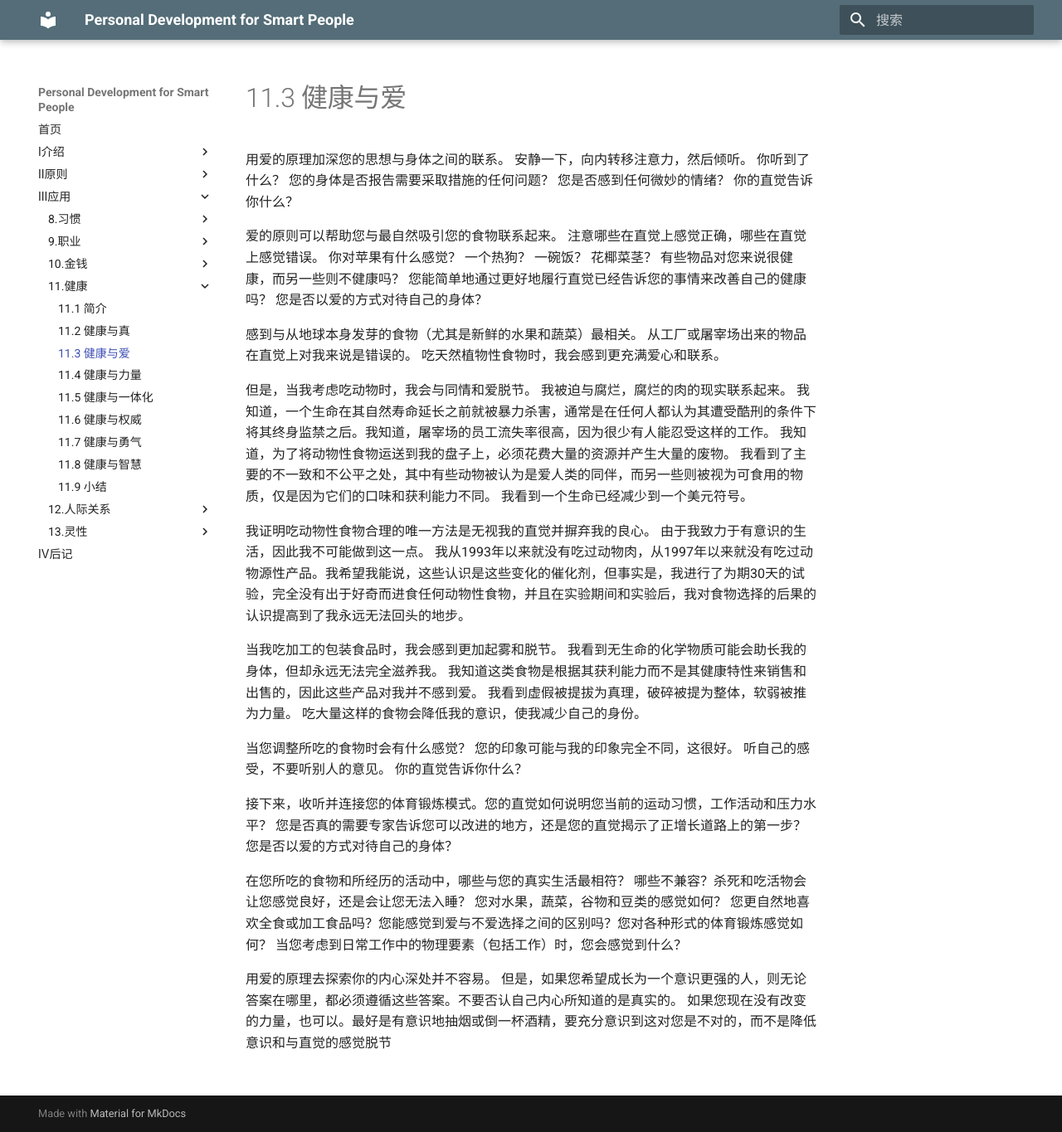
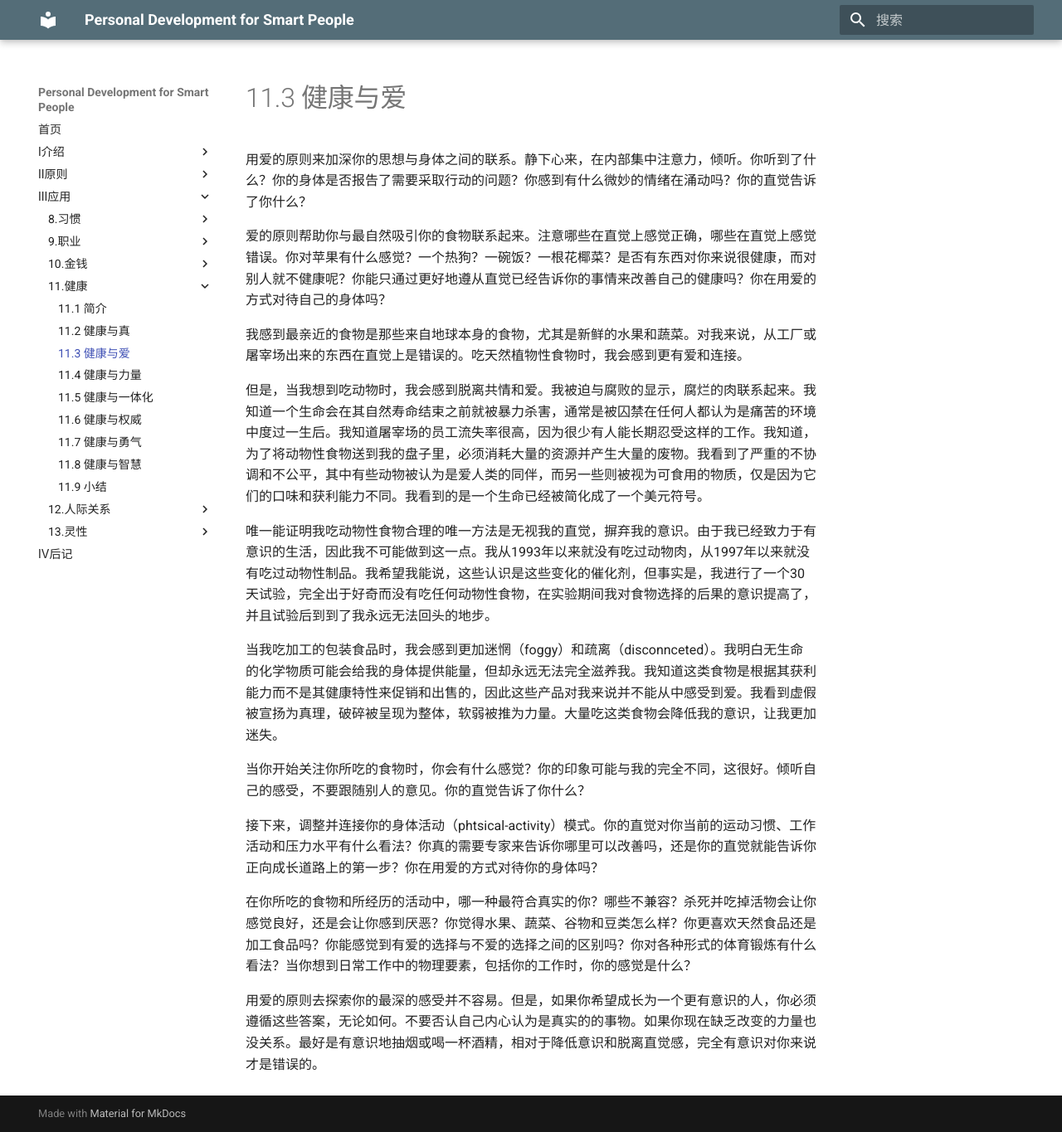
Before and after one commit to wtsnwei/pdsp, an MkDocs documentation site: the page built from docs/3.Application/11.health/02.health-and-love.md, in a window 1280 px wide and 1365 px high. Shown: the whole window at 83% size. Built offline with MkDocs 1.6.1 and Material for MkDocs 9.7.7, drawn with Linux system fonts in a browser that asks for light colours.

Commit message:
校对完了《health and love》这一节

```diff
--- a/docs/3.Application/11.health/02.health-and-love.md
+++ b/docs/3.Application/11.health/02.health-and-love.md
@@ -3,22 +3,22 @@ title:      Health and Love
 date:       2021-03-16
 ---
 
-用爱的原理加深您的思想与身体之间的联系。 安静一下，向内转移注意力，然后倾听。 你听到了什么？ 您的身体是否报告需要采取措施的任何问题？ 您是否感到任何微妙的情绪？ 你的直觉告诉你什么？
+用爱的原则来加深你的思想与身体之间的联系。静下心来，在内部集中注意力，倾听。你听到了什么？你的身体是否报告了需要采取行动的问题？你感到有什么微妙的情绪在涌动吗？你的直觉告诉了你什么？
 
-爱的原则可以帮助您与最自然吸引您的食物联系起来。 注意哪些在直觉上感觉正确，哪些在直觉上感觉错误。 你对苹果有什么感觉？ 一个热狗？ 一碗饭？ 花椰菜茎？ 有些物品对您来说很健康，而另一些则不健康吗？ 您能简单地通过更好地履行直觉已经告诉您的事情来改善自己的健康吗？ 您是否以爱的方式对待自己的身体？
+爱的原则帮助你与最自然吸引你的食物联系起来。注意哪些在直觉上感觉正确，哪些在直觉上感觉错误。你对苹果有什么感觉？一个热狗？一碗饭？一根花椰菜？是否有东西对你来说很健康，而对别人就不健康呢？你能只通过更好地遵从直觉已经告诉你的事情来改善自己的健康吗？你在用爱的方式对待自己的身体吗？
 
-感到与从地球本身发芽的食物（尤其是新鲜的水果和蔬菜）最相关。 从工厂或屠宰场出来的物品在直觉上对我来说是错误的。 吃天然植物性食物时，我会感到更充满爱心和联系。
+我感到最亲近的食物是那些来自地球本身的食物，尤其是新鲜的水果和蔬菜。对我来说，从工厂或屠宰场出来的东西在直觉上是错误的。吃天然植物性食物时，我会感到更有爱和连接。
 
-但是，当我考虑吃动物时，我会与同情和爱脱节。 我被迫与腐烂，腐烂的肉的现实联系起来。 我知道，一个生命在其自然寿命延长之前就被暴力杀害，通常是在任何人都认为其遭受酷刑的条件下将其终身监禁之后。我知道，屠宰场的员工流失率很高，因为很少有人能忍受这样的工作。 我知道，为了将动物性食物运送到我的盘子上，必须花费大量的资源并产生大量的废物。 我看到了主要的不一致和不公平之处，其中有些动物被认为是爱人类的同伴，而另一些则被视为可食用的物质，仅是因为它们的口味和获利能力不同。 我看到一个生命已经减少到一个美元符号。
+但是，当我想到吃动物时，我会感到脱离共情和爱。我被迫与腐败的显示，腐烂的肉联系起来。我知道一个生命会在其自然寿命结束之前就被暴力杀害，通常是被囚禁在任何人都认为是痛苦的环境中度过一生后。我知道屠宰场的员工流失率很高，因为很少有人能长期忍受这样的工作。我知道，为了将动物性食物送到我的盘子里，必须消耗大量的资源并产生大量的废物。我看到了严重的不协调和不公平，其中有些动物被认为是爱人类的同伴，而另一些则被视为可食用的物质，仅是因为它们的口味和获利能力不同。我看到的是一个生命已经被简化成了一个美元符号。
 
-我证明吃动物性食物合理的唯一方法是无视我的直觉并摒弃我的良心。 由于我致力于有意识的生活，因此我不可能做到这一点。 我从1993年以来就没有吃过动物肉，从1997年以来就没有吃过动物源性产品。我希望我能说，这些认识是这些变化的催化剂，但事实是，我进行了为期30天的试验，完全没有出于好奇而进食任何动物性食物，并且在实验期间和实验后，我对食物选择的后果的认识提高到了我永远无法回头的地步。
+唯一能证明我吃动物性食物合理的唯一方法是无视我的直觉，摒弃我的意识。由于我已经致力于有意识的生活，因此我不可能做到这一点。我从1993年以来就没有吃过动物肉，从1997年以来就没有吃过动物性制品。我希望我能说，这些认识是这些变化的催化剂，但事实是，我进行了一个30天试验，完全出于好奇而没有吃任何动物性食物，在实验期间我对食物选择的后果的意识提高了，并且试验后到到了我永远无法回头的地步。
 
-当我吃加工的包装食品时，我会感到更加起雾和脱节。 我看到无生命的化学物质可能会助长我的身体，但却永远无法完全滋养我。 我知道这类食物是根据其获利能力而不是其健康特性来销售和出售的，因此这些产品对我并不感到爱。 我看到虚假被提拔为真理，破碎被提为整体，软弱被推为力量。 吃大量这样的食物会降低我的意识，使我减少自己的身份。
+当我吃加工的包装食品时，我会感到更加迷惘（foggy）和疏离（disconnceted）。我明白无生命的化学物质可能会给我的身体提供能量，但却永远无法完全滋养我。我知道这类食物是根据其获利能力而不是其健康特性来促销和出售的，因此这些产品对我来说并不能从中感受到爱。我看到虚假被宣扬为真理，破碎被呈现为整体，软弱被推为力量。大量吃这类食物会降低我的意识，让我更加迷失。
 
-当您调整所吃的食物时会有什么感觉？ 您的印象可能与我的印象完全不同，这很好。 听自己的感受，不要听别人的意见。 你的直觉告诉你什么？
+当你开始关注你所吃的食物时，你会有什么感觉？你的印象可能与我的完全不同，这很好。倾听自己的感受，不要跟随别人的意见。你的直觉告诉了你什么？
 
-接下来，收听并连接您的体育锻炼模式。您的直觉如何说明您当前的运动习惯，工作活动和压力水平？ 您是否真的需要专家告诉您可以改进的地方，还是您的直觉揭示了正增长道路上的第一步？ 您是否以爱的方式对待自己的身体？
+接下来，调整并连接你的身体活动（phtsical-activity）模式。你的直觉对你当前的运动习惯、工作活动和压力水平有什么看法？你真的需要专家来告诉你哪里可以改善吗，还是你的直觉就能告诉你正向成长道路上的第一步？你在用爱的方式对待你的身体吗？
 
-在您所吃的食物和所经历的活动中，哪些与您的真实生活最相符？ 哪些不兼容？杀死和吃活物会让您感觉良好，还是会让您无法入睡？ 您对水果，蔬菜，谷物和豆类的感觉如何？ 您更自然地喜欢全食或加工食品吗？您能感觉到爱与不爱选择之间的区别吗？您对各种形式的体育锻炼感觉如何？ 当您考虑到日常工作中的物理要素（包括工作）时，您会感觉到什么？
+在你所吃的食物和所经历的活动中，哪一种最符合真实的你？哪些不兼容？杀死并吃掉活物会让你感觉良好，还是会让你感到厌恶？你觉得水果、蔬菜、谷物和豆类怎么样？你更喜欢天然食品还是加工食品吗？你能感觉到有爱的选择与不爱的选择之间的区别吗？你对各种形式的体育锻炼有什么看法？当你想到日常工作中的物理要素，包括你的工作时，你的感觉是什么？
 
-用爱的原理去探索你的内心深处并不容易。 但是，如果您希望成长为一个意识更强的人，则无论答案在哪里，都必须遵循这些答案。不要否认自己内心所知道的是真实的。 如果您现在没有改变的力量，也可以。最好是有意识地抽烟或倒一杯酒精，要充分意识到这对您是不对的，而不是降低意识和与直觉的感觉脱节
+用爱的原则去探索你的最深的感受并不容易。但是，如果你希望成长为一个更有意识的人，你必须遵循这些答案，无论如何。不要否认自己内心认为是真实的的事物。如果你现在缺乏改变的力量也没关系。最好是有意识地抽烟或喝一杯酒精，相对于降低意识和脱离直觉感，完全有意识对你来说才是错误的。
```
